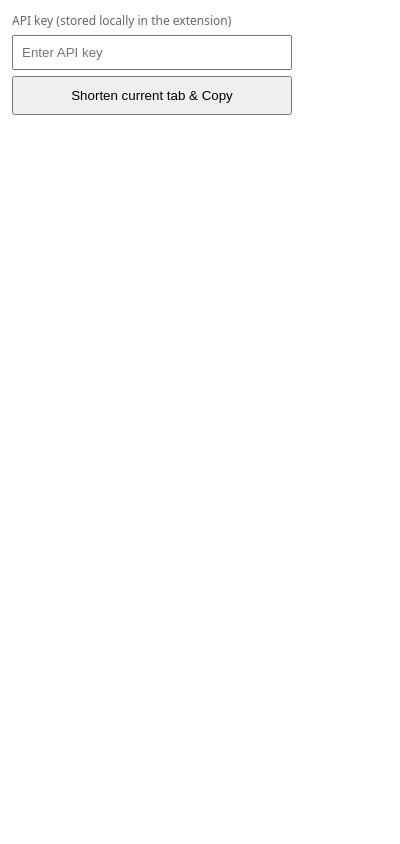
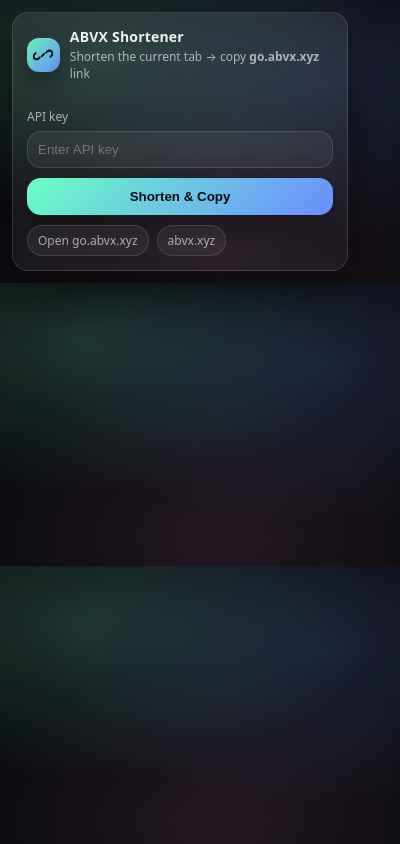
Before and after one commit to markoblogo/-abvx-shortener, a browser extension: page extension/popup.html in a window 400 px wide. Drawn offline with Linux system fonts and the light colour scheme.

Commit message:
Extension UI: match landing style

```diff
--- a/extension/popup.html
+++ b/extension/popup.html
@@ -1,22 +1,157 @@
 <!doctype html>
-<html>
+<html lang="en">
   <head>
     <meta charset="utf-8" />
     <meta name="viewport" content="width=device-width, initial-scale=1" />
     <title>ABVX Shortener</title>
     <style>
-      body { font-family: system-ui, -apple-system, sans-serif; margin: 12px; width: 280px; }
-      input { width: 100%; box-sizing: border-box; padding: 8px; margin: 6px 0; }
-      button { width: 100%; padding: 10px; }
-      .status { margin-top: 8px; font-size: 12px; color: #444; white-space: pre-wrap; }
-      .hint { font-size: 12px; color: #666; }
+      :root {
+        --bg: #0b0c10;
+        --panel: rgba(255, 255, 255, 0.08);
+        --text: rgba(255, 255, 255, 0.92);
+        --muted: rgba(255, 255, 255, 0.62);
+        --border: rgba(255, 255, 255, 0.12);
+        --shadow: 0 18px 50px rgba(0, 0, 0, 0.55);
+        --radius: 16px;
+      }
+
+      * { box-sizing: border-box; }
+      body {
+        margin: 0;
+        width: 360px;
+        color: var(--text);
+        font-family: ui-sans-serif, system-ui, -apple-system, BlinkMacSystemFont, "SF Pro Display", "SF Pro Text", "Helvetica Neue", Arial, sans-serif;
+        background:
+          radial-gradient(500px 260px at 20% 20%, rgba(106, 255, 198, 0.16), transparent 60%),
+          radial-gradient(480px 260px at 80% 30%, rgba(108, 141, 255, 0.16), transparent 60%),
+          radial-gradient(420px 260px at 55% 90%, rgba(255, 120, 180, 0.10), transparent 60%),
+          var(--bg);
+        padding: 12px;
+      }
+
+      .card {
+        border: 1px solid var(--border);
+        border-radius: var(--radius);
+        background: linear-gradient(180deg, var(--panel), rgba(255, 255, 255, 0.04));
+        box-shadow: var(--shadow);
+        overflow: hidden;
+      }
+
+      .head {
+        display: flex;
+        align-items: center;
+        gap: 10px;
+        padding: 14px 14px 8px;
+      }
+
+      .logo {
+        width: 34px;
+        height: 34px;
+        border-radius: 12px;
+        background: linear-gradient(135deg, rgba(106,255,198,0.95), rgba(108,141,255,0.95));
+        display: grid;
+        place-items: center;
+        box-shadow: 0 10px 25px rgba(0,0,0,0.35);
+      }
+      .logo svg { width: 20px; height: 20px; }
+
+      h1 { margin: 0; font-size: 14px; letter-spacing: 0.2px; }
+      .sub { margin-top: 2px; font-size: 12px; color: var(--muted); }
+
+      .content { padding: 8px 14px 14px; }
+
+      label { display: block; font-size: 12px; color: var(--muted); margin: 10px 0 6px; }
+
+      input {
+        width: 100%;
+        padding: 10px 10px;
+        border-radius: 14px;
+        border: 1px solid var(--border);
+        background: rgba(255, 255, 255, 0.06);
+        color: var(--text);
+        outline: none;
+      }
+      input:focus {
+        border-color: rgba(106,255,198,0.55);
+        box-shadow: 0 0 0 4px rgba(106,255,198,0.12);
+      }
+
+      button {
+        width: 100%;
+        appearance: none;
+        border: 0;
+        border-radius: 14px;
+        padding: 11px 12px;
+        font-weight: 600;
+        color: #0b0c10;
+        background: linear-gradient(135deg, rgba(106,255,198,1), rgba(108,141,255,1));
+        cursor: pointer;
+        box-shadow: 0 12px 30px rgba(0,0,0,0.35);
+        margin-top: 10px;
+      }
+      button:disabled { opacity: 0.75; cursor: default; }
+
+      .status {
+        margin-top: 10px;
+        padding: 10px;
+        border-radius: 14px;
+        border: 1px solid var(--border);
+        background: rgba(255, 255, 255, 0.06);
+        color: var(--text);
+        white-space: pre-wrap;
+        display: none;
+      }
+
+      .links {
+        display: flex;
+        gap: 8px;
+        flex-wrap: wrap;
+        margin-top: 10px;
+      }
+      .pill {
+        border: 1px solid var(--border);
+        background: rgba(255, 255, 255, 0.06);
+        padding: 6px 10px;
+        border-radius: 999px;
+        font-size: 12px;
+        color: var(--muted);
+        text-decoration: none;
+      }
+      .pill:hover { color: var(--text); border-color: rgba(255,255,255,0.22); }
     </style>
   </head>
+
   <body>
-    <div class="hint">API key (stored locally in the extension)</div>
-    <input id="apiKey" type="password" placeholder="Enter API key" />
-    <button id="shortenBtn">Shorten current tab & Copy</button>
-    <div id="status" class="status"></div>
+    <div class="card">
+      <div class="head">
+        <div class="logo" aria-hidden="true">
+          <svg viewBox="0 0 24 24" fill="none" xmlns="http://www.w3.org/2000/svg">
+            <path d="M10.5 13.5l3-3" stroke="#0b0c10" stroke-width="2.2" stroke-linecap="round"/>
+            <path d="M8.2 14.8l-1.4 1.4a3.5 3.5 0 01-5-5l1.4-1.4" stroke="#0b0c10" stroke-width="2.2" stroke-linecap="round"/>
+            <path d="M15.8 9.2l1.4-1.4a3.5 3.5 0 115 5l-1.4 1.4" stroke="#0b0c10" stroke-width="2.2" stroke-linecap="round"/>
+          </svg>
+        </div>
+        <div>
+          <h1>ABVX Shortener</h1>
+          <div class="sub">Shorten the current tab → copy <b>go.abvx.xyz</b> link</div>
+        </div>
+      </div>
+
+      <div class="content">
+        <label for="apiKey">API key</label>
+        <input id="apiKey" type="password" placeholder="Enter API key" autocomplete="off" />
+
+        <button id="shortenBtn">Shorten & Copy</button>
+
+        <div id="status" class="status"></div>
+
+        <div class="links">
+          <a class="pill" href="https://go.abvx.xyz" target="_blank" rel="noreferrer">Open go.abvx.xyz</a>
+          <a class="pill" href="https://abvx.xyz" target="_blank" rel="noreferrer">abvx.xyz</a>
+        </div>
+      </div>
+    </div>
+
     <script src="popup.js"></script>
   </body>
 </html>
--- a/extension/popup.js
+++ b/extension/popup.js
@@ -6,6 +6,7 @@ const statusEl = document.getElementById("status");
 
 function setStatus(msg) {
   statusEl.textContent = msg;
+  statusEl.style.display = msg ? "block" : "none";
 }
 
 async function loadKey() {
```
